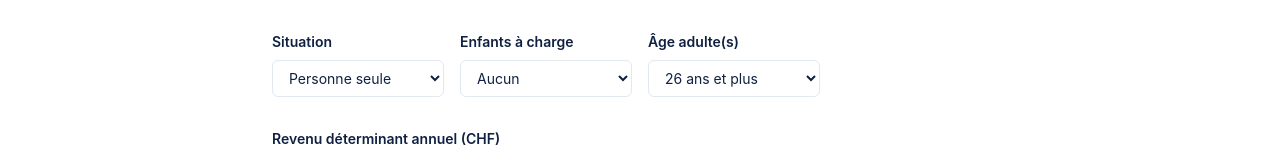
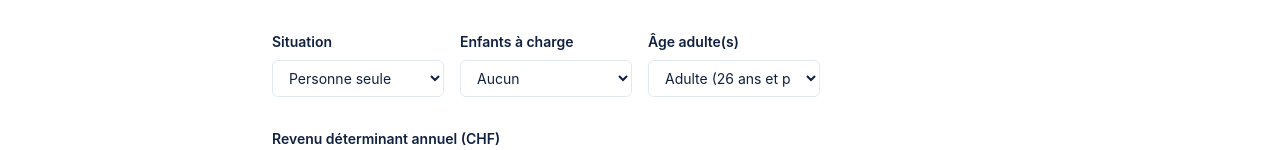
Before and after one commit to Anthrope1997/my-swiss-insurance.ch, a Next.js app: page /lamal/subsides in a window 1280 px wide. Shown: the part 513-663 px from the top of the page. Built offline with nearby package versions, Linux system fonts and the light colour scheme.

Commit message:
Simplifie libellés âge dans le simulateur de subsides

```diff
--- a/components/SubsidesCalculator.tsx
+++ b/components/SubsidesCalculator.tsx
@@ -124,8 +124,8 @@ export default function SubsidesCalculator({ fixedCanton }: Props = {}) {
             onChange={e => set({ isJeune: e.target.value === 'jeune' })}
             className="w-full border border-edge rounded-md px-3 py-2 text-sm text-ink bg-white focus:outline-none focus:ring-2 focus:ring-brand"
           >
-            <option value="adulte">26 ans et plus</option>
-            <option value="jeune">19–25 ans (en formation)</option>
+            <option value="adulte">Adulte (26 ans et plus)</option>
+            <option value="jeune">Jeune adulte (19–25 ans)</option>
           </select>
         </div>
 
```
